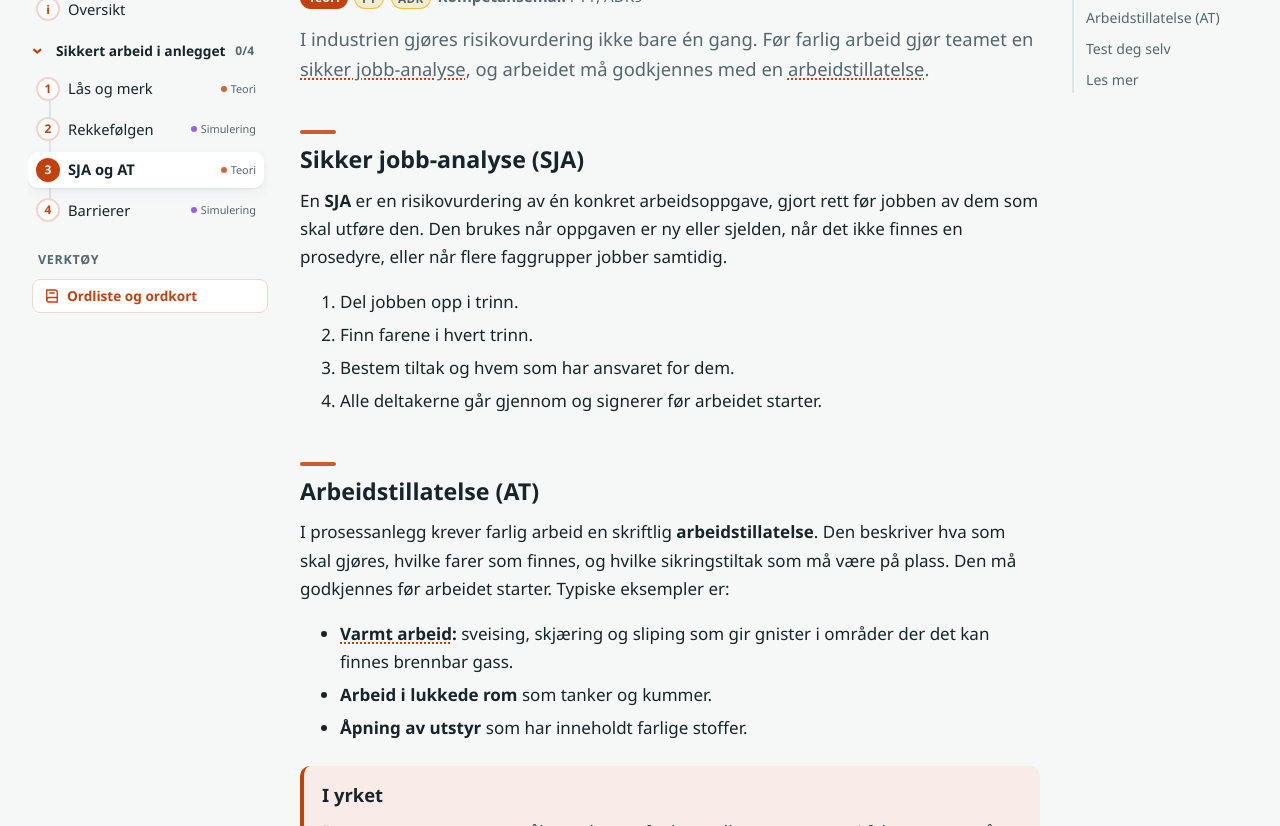
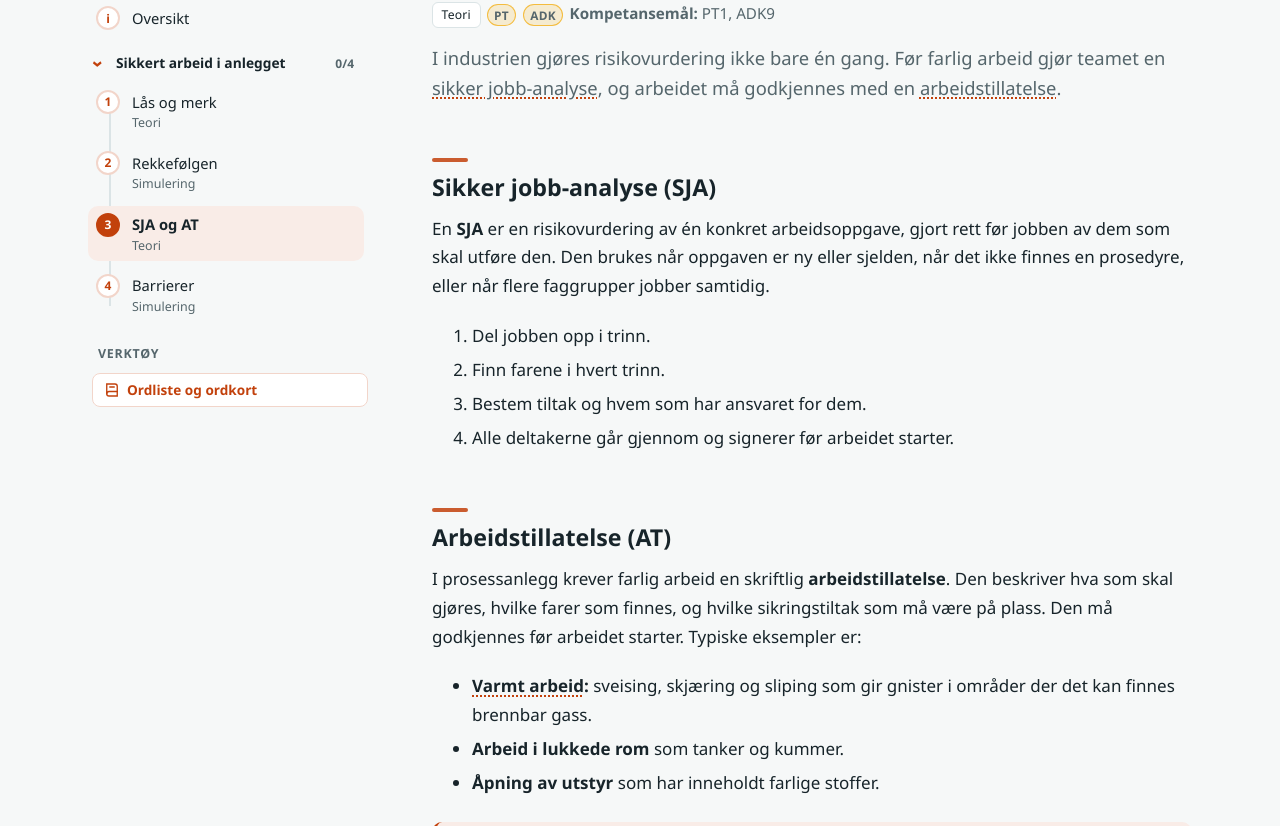
Before and after one commit to bluntbnerd/KPL-nettsted, a plain HTML site: page temaer/01-hms/06-sja.html in a window 1280 px wide. Shown: the part 215-1041 px from the top of the page. Drawn offline with Linux system fonts and the light colour scheme.

Commit message:
Publisert fra KPL

```diff
--- a/assets/stil.css
+++ b/assets/stil.css
@@ -666,6 +666,38 @@ body.ps-apent { overflow: hidden; }
 .designvelger { font-size: .85rem; color: var(--dempet); }
 .designvelger select { font: inherit; padding: 3px 6px; border-radius: 6px; border: 1px solid var(--linje); background: var(--flate); color: var(--tekst); }
 
+/* ================= Standard: roligere, NDLA-inspirert (bestemt 17.11.2026) =================
+   Bare venstremeny, mer luft, og sidetypen som liten grå tekst under menyvalget. */
+html.design-standard .toc { display: none; }
+@media (min-width: 901px) {
+  html.design-standard .oppsett,
+  html.design-standard .oppsett.uten-toc { grid-template-columns: 280px minmax(0, 760px); gap: 0 64px; }
+  html.design-standard .oppsett.ingen-sti,
+  html.design-standard .oppsett.ingen-sti.uten-toc { grid-template-columns: minmax(0, 820px); }
+}
+html.design-standard main { padding-top: 40px; line-height: 1.7; }
+html.design-standard main p, html.design-standard main ul, html.design-standard main ol { margin-bottom: 1.2em; }
+html.design-standard h1 { margin-bottom: .6em; }
+html.design-standard h2 { margin-top: 2.4em; }
+html.design-standard .ingress { margin-bottom: 1.6em; }
+
+html.design-standard .sidemeny { padding-top: 32px; }
+html.design-standard ol.sti li { margin-bottom: 6px; }
+html.design-standard ol.sti a { display: grid; grid-template-columns: 24px 1fr; column-gap: 12px; row-gap: 1px; align-items: start; padding: 7px 8px; }
+html.design-standard ol.sti a .sti-nr { grid-row: 1 / span 2; }
+html.design-standard ol.sti a .sti-tittel { align-self: center; min-height: 24px; display: flex; align-items: center; }
+html.design-standard ol.sti a .type-merke { grid-column: 2; margin: 0; font-size: .78rem; }
+html.design-standard ol.sti a .type-merke::before { display: none; }
+html.design-standard ol.sti a .kommer-merke,
+html.design-standard ol.sti a .utkast-merke { grid-column: 2; margin: 0; justify-self: start; }
+html.design-standard ol.sti a.aktiv { box-shadow: none; background: var(--tema-lys); }
+
+/* Sidetype over overskriften: lys etikett med kant, som hos NDLA */
+html.design-standard .sidetype {
+  color: var(--tekst); background: var(--flate); border: 1px solid var(--linje);
+  border-radius: 6px; font-weight: 500; padding: .1em .7em;
+}
+
 /* ================= Mellomstore skjermer ================= */
 @media (max-width: 1240px) {
   .oppsett, .oppsett.uten-toc { grid-template-columns: var(--meny-bredde) minmax(0, 1fr); }
```
